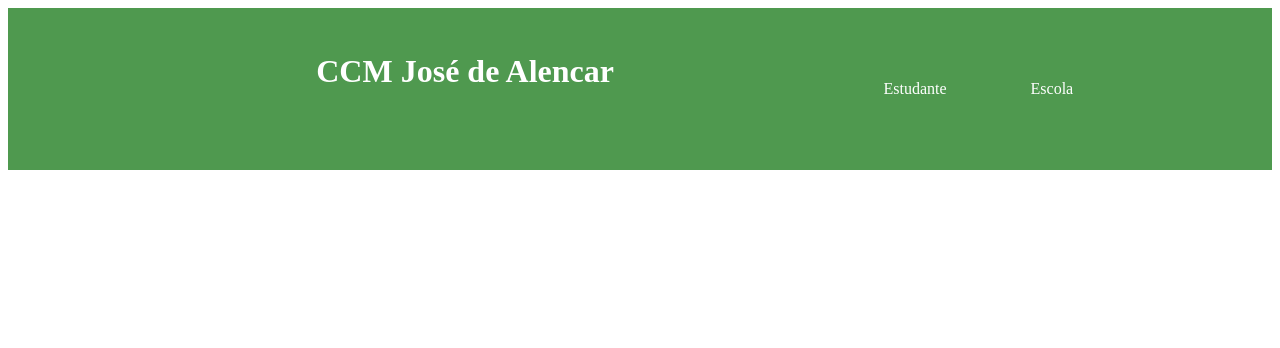
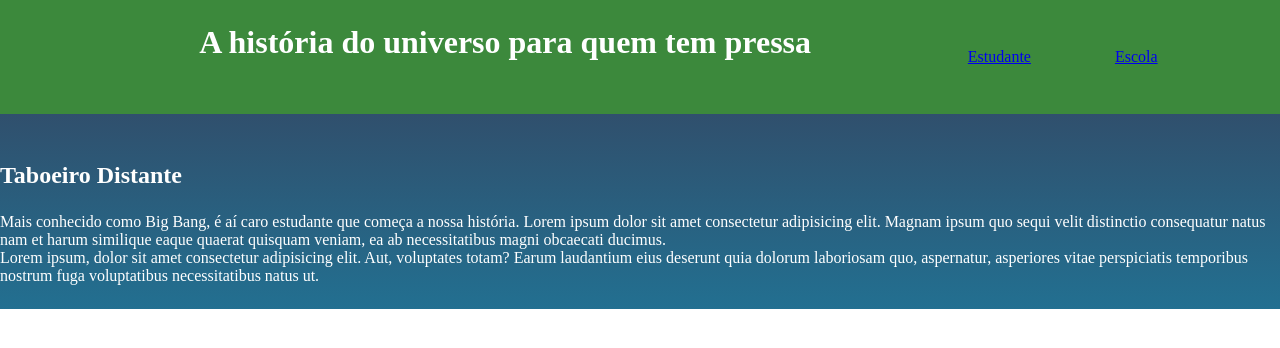
Before and after one commit to MariCassano/site, a plain HTML site: page index.html in a window 1280 px wide. Drawn offline with Linux system fonts and the light colour scheme.

Commit message:
Add files via upload

```diff
--- a/index.html
+++ b/index.html
@@ -4,18 +4,31 @@
                 <meta charset="UTF-8">
                 <meta http-equiv="X-UA-Compatible" content="IE=edge">
                 <meta name="viewport" content="width=device-width, initial-scale=1.0">
-        <title>Document</title>
+                <title>Taboeiro nerd</title>
                 <link rel="stylesheet" href="style.css">
+                <link rel="resetcss" href="reset.css">
+                <link rel="preconnect" href="https://fonts.googleapis.com">
+                <link rel="preconnect" href="https://fonts.gstatic.com" crossorigin>
+                <link href="https://fonts.googleapis.com/css2?family=Poppins&display=swap" rel="stylesheet">
+            </head>
 
-    </head>
     <body>
             <header class="cabeçalho">
-    <img src="">
-    <h1>CCM José de Alencar</h1>
-    <ul class="cabeçalho-lista-item">
-        <li class="cabeçalho-lista-item">Estudante</li>
-        <li class="cabeçalho-lista-item">Escola</li>
+                <img class="cabeçalho-imagem" src="" alt="">
+            <h1>A história do universo para quem tem pressa</h1>
+                <ul class="cabeçalho-lista">
+                        <li class="cabeçalho-lista-item"><a href="#estudante">Estudante</a></li>
+                        <li class="cabeçalho-lista-item"><a href="#escola">Escola</a> </li>
                 </ul>
     </header>
+    <section id="escola">
+     <div class="escola-div-conteúdo">
+        <h2 class="escola-titulo">Taboeiro Distante</h2>
+        <p class="escola-texto-um">Mais conhecido como Big Bang, é aí caro estudante que começa a nossa história.
+ Lorem ipsum dolor sit amet consectetur adipisicing elit. Magnam ipsum quo sequi velit distinctio consequatur natus nam et harum similique eaque quaerat quisquam veniam, ea ab necessitatibus magni obcaecati ducimus.
+        </p>
+        <p class="escola-texto-dois">Lorem ipsum, dolor sit amet consectetur adipisicing elit. Aut, voluptates totam? Earum laudantium eius deserunt quia dolorum laboriosam quo, aspernatur, asperiores vitae perspiciatis temporibus nostrum fuga voluptatibus necessitatibus natus ut.</p>
+      </div>
+ </section>
 </body>
 </html>
--- a/style.css
+++ b/style.css
@@ -1,5 +1,16 @@
+#escola{
+   background-image:linear-gradient(#383D58, #00c0eb);
+   background-attachment: fixed;
+   color: white;
+   display: flex;
+   justify-content:center;
+   align-items:center;
+   padding:24px 0;
+
+
+}
 .cabeçalho{
-    background-color: rgba(53, 138, 53, 0.867);
+    background-color: rgba(30, 119, 30, 0.867);
     color: white;
     display: flex;
     justify-content: space-around;
@@ -10,3 +21,14 @@
     margin: 0 16px;
     padding: 24px;
 }
+*{
+    margin:0;
+    padding: 0;
+}
+.escola-conteúdo {
+   width:35%;
+}
+.escola-titulo{
+   padding:24px 0;
+
+}
```
Lines whose indentation alone changed are shown as unchanged.
